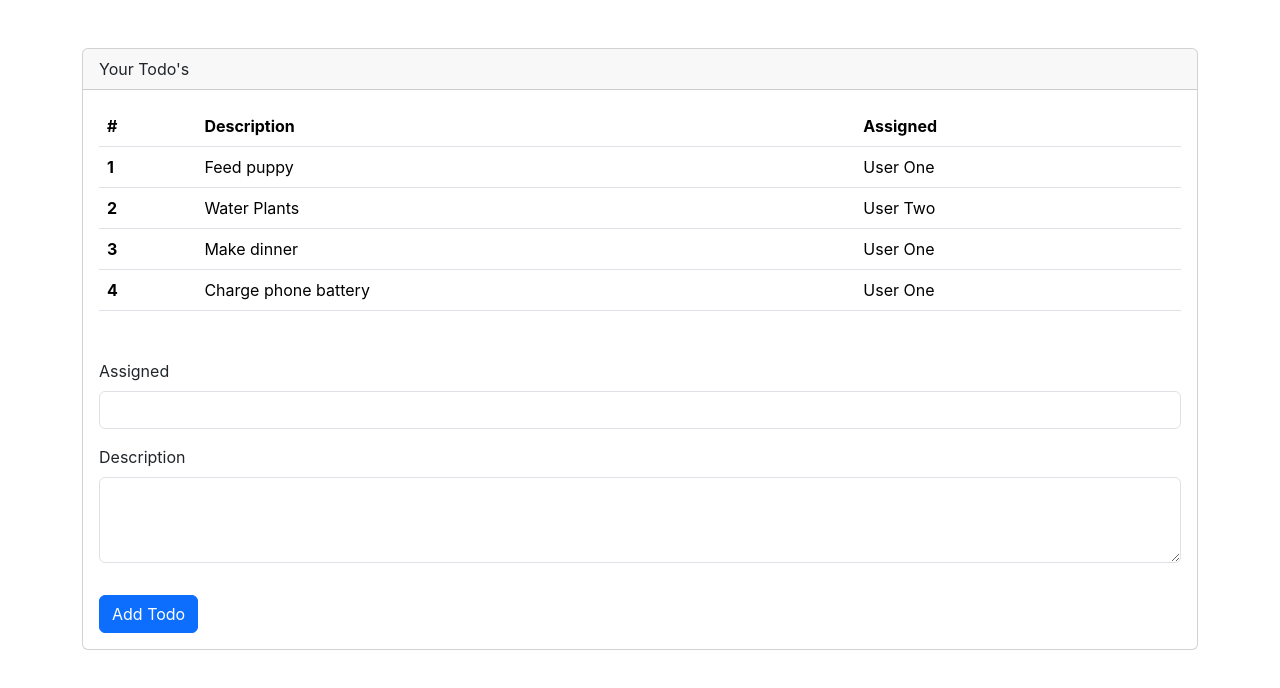
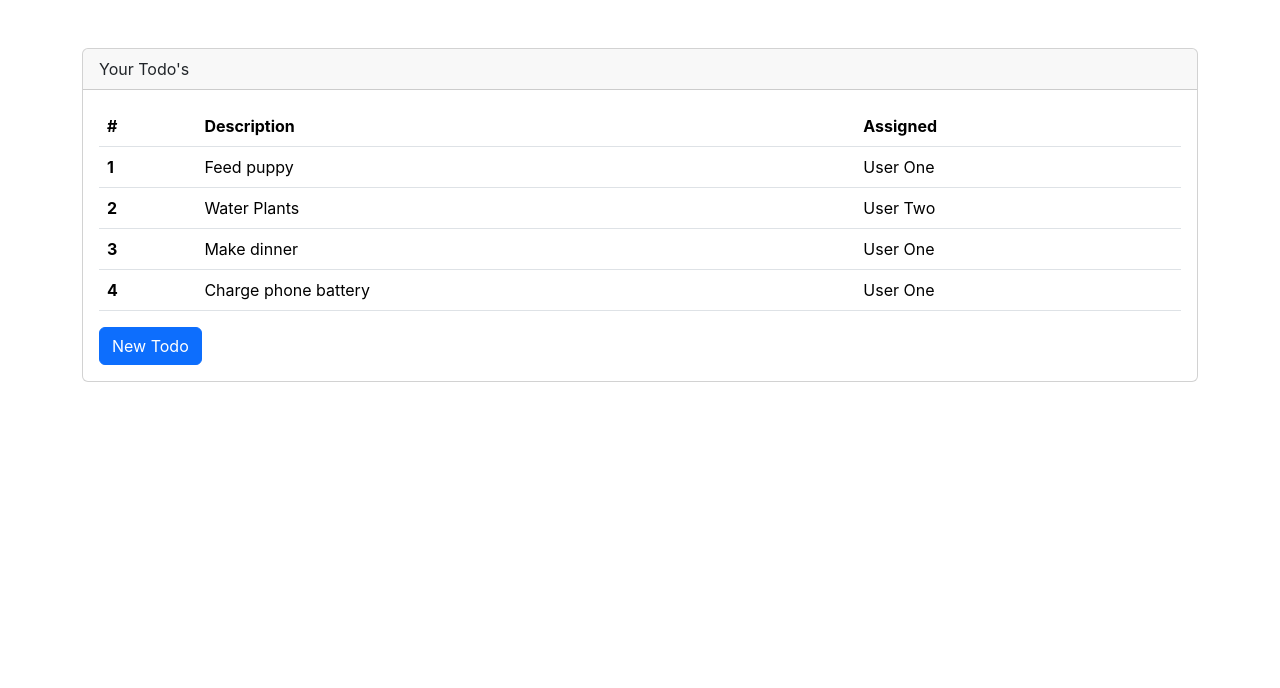
Before and after one commit to natchavez/react-todo-app, a React (Create React App) app: page / in a window 1280 px wide. Shown: the top 688 px of the page. Built offline with nearby package versions, Linux system fonts and the light colour scheme.

Commit message:
Added show and hide todo form

```diff
--- a/src/App.jsx
+++ b/src/App.jsx
@@ -4,6 +4,7 @@ import TodoTable from './components/TodoTable';
 import NewTodoForm from './components/NewTodoForm';
 
 function App() {
+  const [showAddTodoForm, setShowAddTodoForm] = useState(false);
   const intialTodos = [
     { rowNumber: 1, rowDescription: 'Feed puppy', rowAssigned: 'User One' },
     { rowNumber: 2, rowDescription: 'Water Plants', rowAssigned: 'User Two' },
@@ -16,6 +17,10 @@ function App() {
   ];
 
   const [todos, setTodos] = useState(intialTodos);
+
+  const handleShowTodoForm = () => {
+    setShowAddTodoForm((isShowing) => !isShowing);
+  };
 
   const handleAddTodoClick = (assigned, description) => {
     let rowNumber = 0;
@@ -47,8 +52,12 @@ function App() {
         <div className='card-header'>Your Todo's</div>
         <div className='card-body'>
           <TodoTable todos={todos} handleDeleteTodoClick={handleDeleteTodo} />
-
-          <NewTodoForm handleAddTodoClick={handleAddTodoClick} />
+          <button className='btn btn-primary' onClick={handleShowTodoForm}>
+            {showAddTodoForm ? 'Close New Todo' : 'New Todo'}
+          </button>
+          {showAddTodoForm && (
+            <NewTodoForm handleAddTodoClick={handleAddTodoClick} />
+          )}
         </div>
       </div>
     </div>
```
